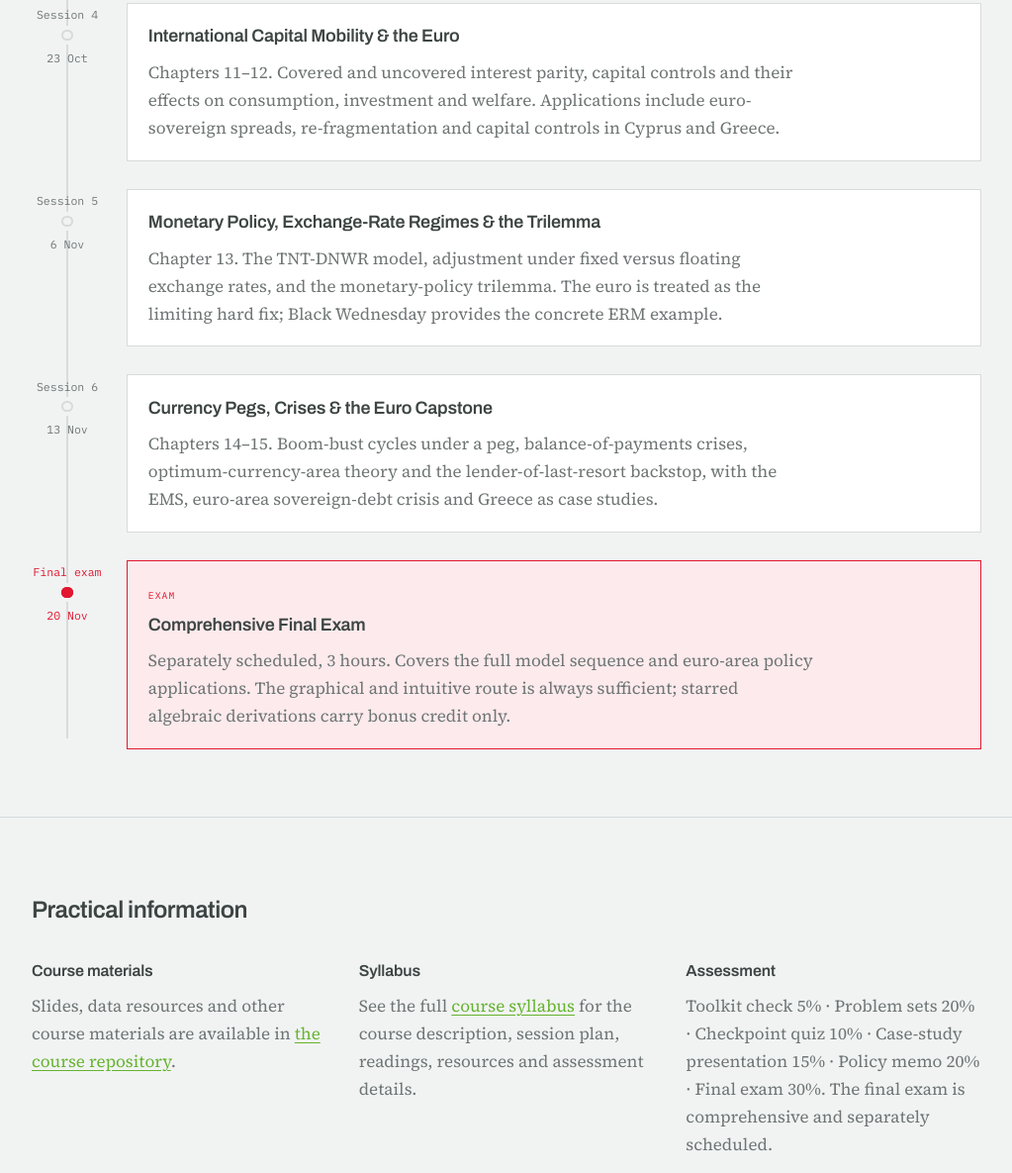
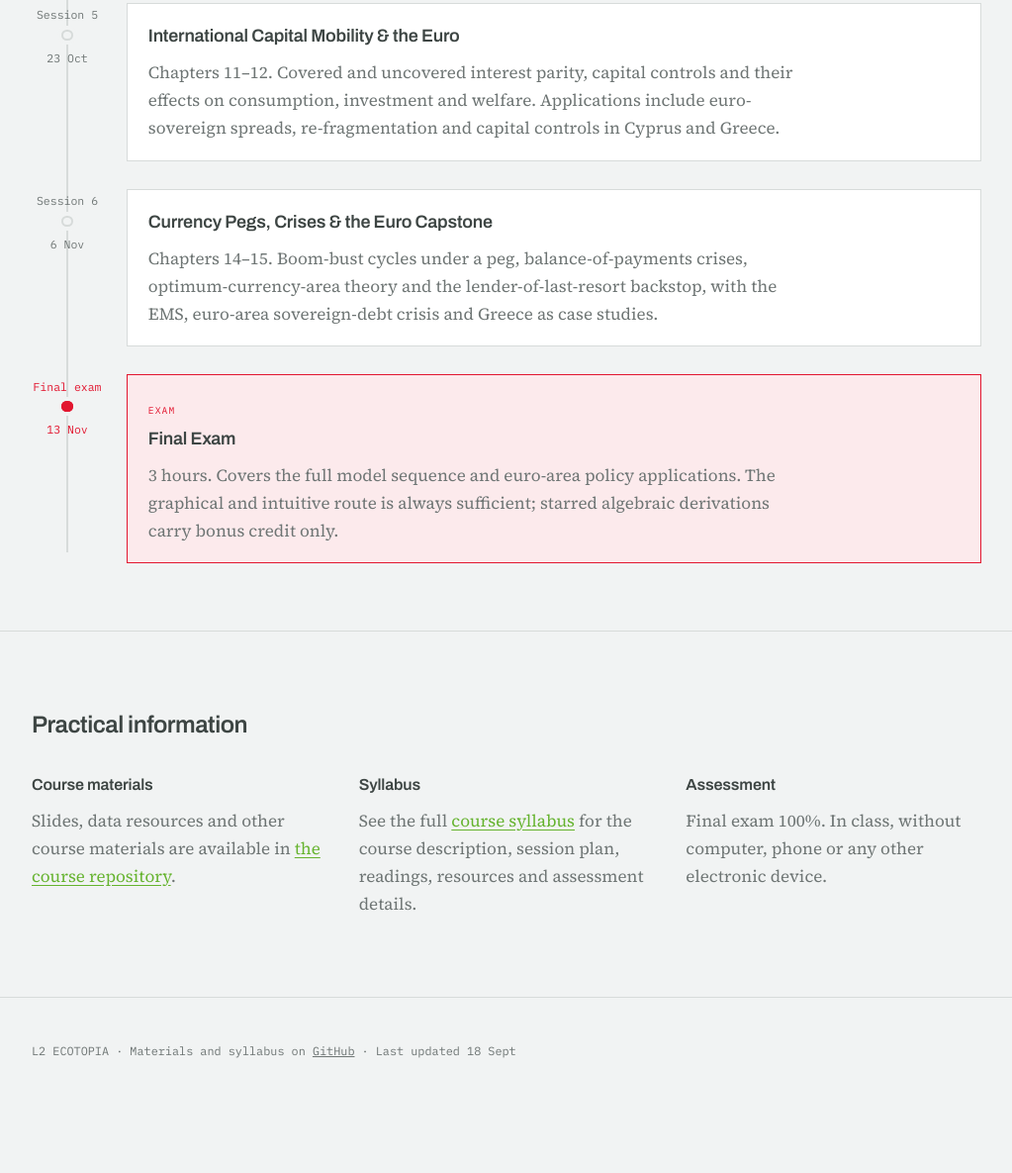
Before and after one commit to StefaniaMarcassa/International-Economics---ECOTOPIA, a plain HTML site: page index.html in a window 1280 px wide. Shown: the part 1244-2429 px from the top of the page at 99% size, without its empty margins (128-1151 px from the left). After the commit the page ends 2375 px from the top, so only its background shows below. Drawn offline with Linux system fonts and the light colour scheme.

Commit message:
Update index.html

```diff
--- a/index.html
+++ b/index.html
@@ -386,59 +386,52 @@ const COURSE = {
    ------------------------------------------------------------------------- */
 const SCHEDULE = [
   {
-    week: 0,
+    week: 1,
     date: "2026-09-25",
     topic: "The Macro Toolkit",
     summary: "Prerequisite session: national accounting identities (CA = S − I), stocks versus flows and NIIP accumulation, real versus nominal variables and the real exchange rate, discounting and present value, and exchange-rate conventions. The session ends with a graded toolkit check.",
     links: []
   },
   {
-    week: 1,
+    week: 2,
     date: "2026-10-02",
     topic: "Global Imbalances, CA Sustainability & the Intertemporal CA",
     summary: "Chapters 1–3. Balance-of-payments accounting, NIIP and sustainability, the two-period budget constraint and the endowment model, framed around intra-euro imbalances and TARGET2.",
     links: []
   },
   {
-    week: 2,
+    week: 3,
     date: "2026-10-09",
     topic: "CA in a Production Economy & Fiscal Policy",
     summary: "Chapters 5 and 8. Investment, saving and current-account schedules; adjustment to productivity shocks; twin deficits and Ricardian equivalence, with Spanish and Irish convergence booms as applications.",
     links: []
   },
   {
-    week: 3,
+    week: 4,
     date: "2026-10-16",
     topic: "The Real Exchange Rate inside a Monetary Union",
     summary: "Chapters 9–10. PPP and its deviations, the TNT model and sudden stops. With no nominal exchange rate inside the euro area, real adjustment runs through relative prices and wages — the internal-devaluation mechanism.",
     links: []
   },
   {
-    week: 4,
+    week: 5,
     date: "2026-10-23",
     topic: "International Capital Mobility & the Euro",
     summary: "Chapters 11–12. Covered and uncovered interest parity, capital controls and their effects on consumption, investment and welfare. Applications include euro-sovereign spreads, re-fragmentation and capital controls in Cyprus and Greece.",
     links: []
   },
   {
-    week: 5,
+    week: 6,
     date: "2026-11-06",
-    topic: "Monetary Policy, Exchange-Rate Regimes & the Trilemma",
-    summary: "Chapter 13. The TNT-DNWR model, adjustment under fixed versus floating exchange rates, and the monetary-policy trilemma. The euro is treated as the limiting hard fix; Black Wednesday provides the concrete ERM example.",
-    links: []
-  },
-  {
-    week: 6,
-    date: "2026-11-13",
     topic: "Currency Pegs, Crises & the Euro Capstone",
     summary: "Chapters 14–15. Boom-bust cycles under a peg, balance-of-payments crises, optimum-currency-area theory and the lender-of-last-resort backstop, with the EMS, euro-area sovereign-debt crisis and Greece as case studies.",
     links: []
   },
   {
     label: "Final exam",
-    date: "2026-11-20",
-    topic: "Comprehensive Final Exam",
-    summary: "Separately scheduled, 3 hours. Covers the full model sequence and euro-area policy applications. The graphical and intuitive route is always sufficient; starred algebraic derivations carry bonus credit only.",
+    date: "2026-11-13",
+    topic: "Final Exam",
+    summary: "3 hours. Covers the full model sequence and euro-area policy applications. The graphical and intuitive route is always sufficient; starred algebraic derivations carry bonus credit only.",
     exam: true,
     links: []
   }
@@ -462,8 +455,7 @@ const PRACTICAL = [
   },
   {
     heading: "Assessment",
-    body: `Toolkit check 5% · Problem sets 20% · Checkpoint quiz 10% · Case-study presentation 15% ·
-      Policy memo 20% · Final exam 30%. The final exam is comprehensive and separately scheduled.`
+    body: `Final exam 100%. In class, without computer, phone or any other electronic device.`
   }
 ];
 
```
